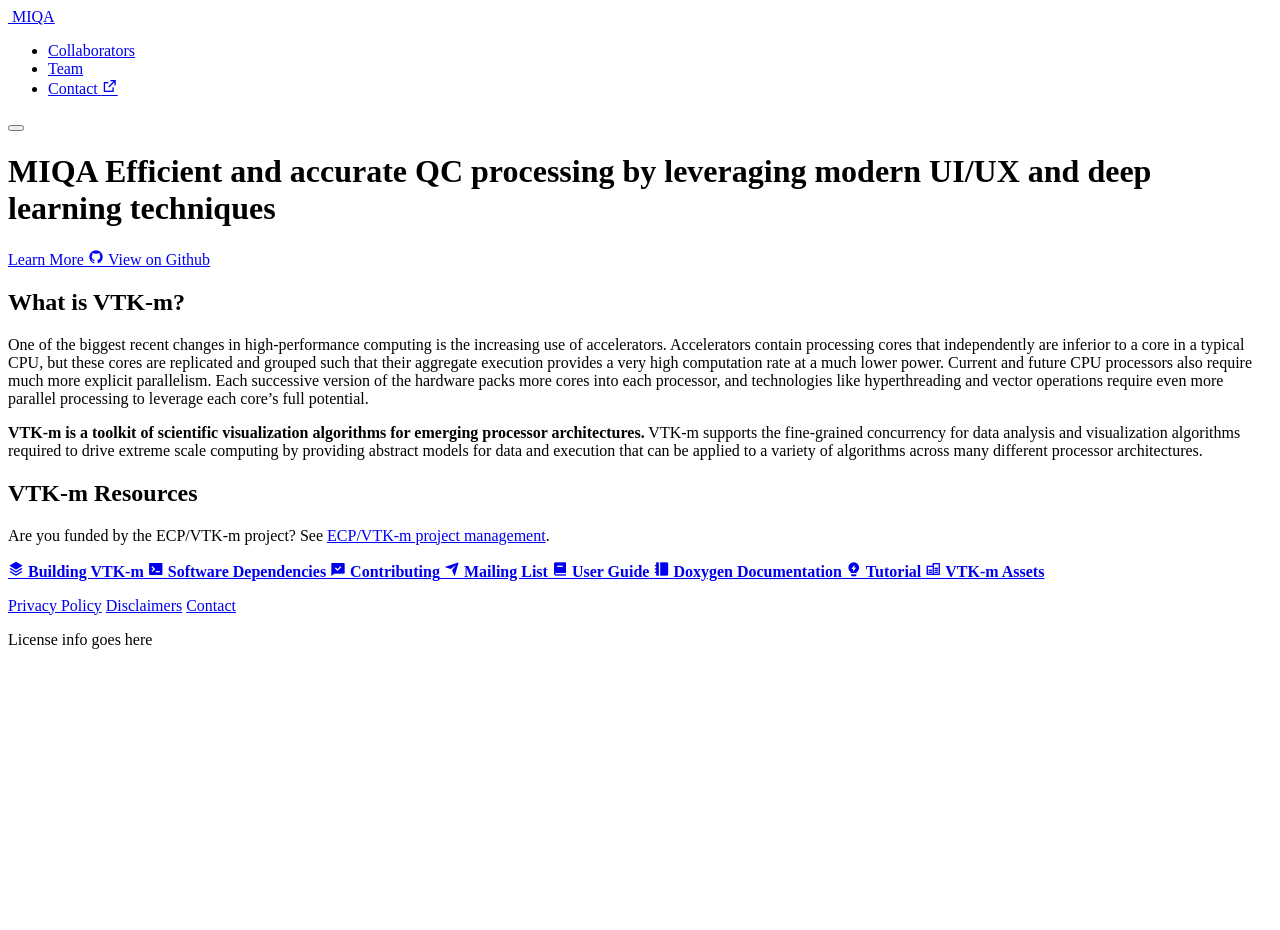
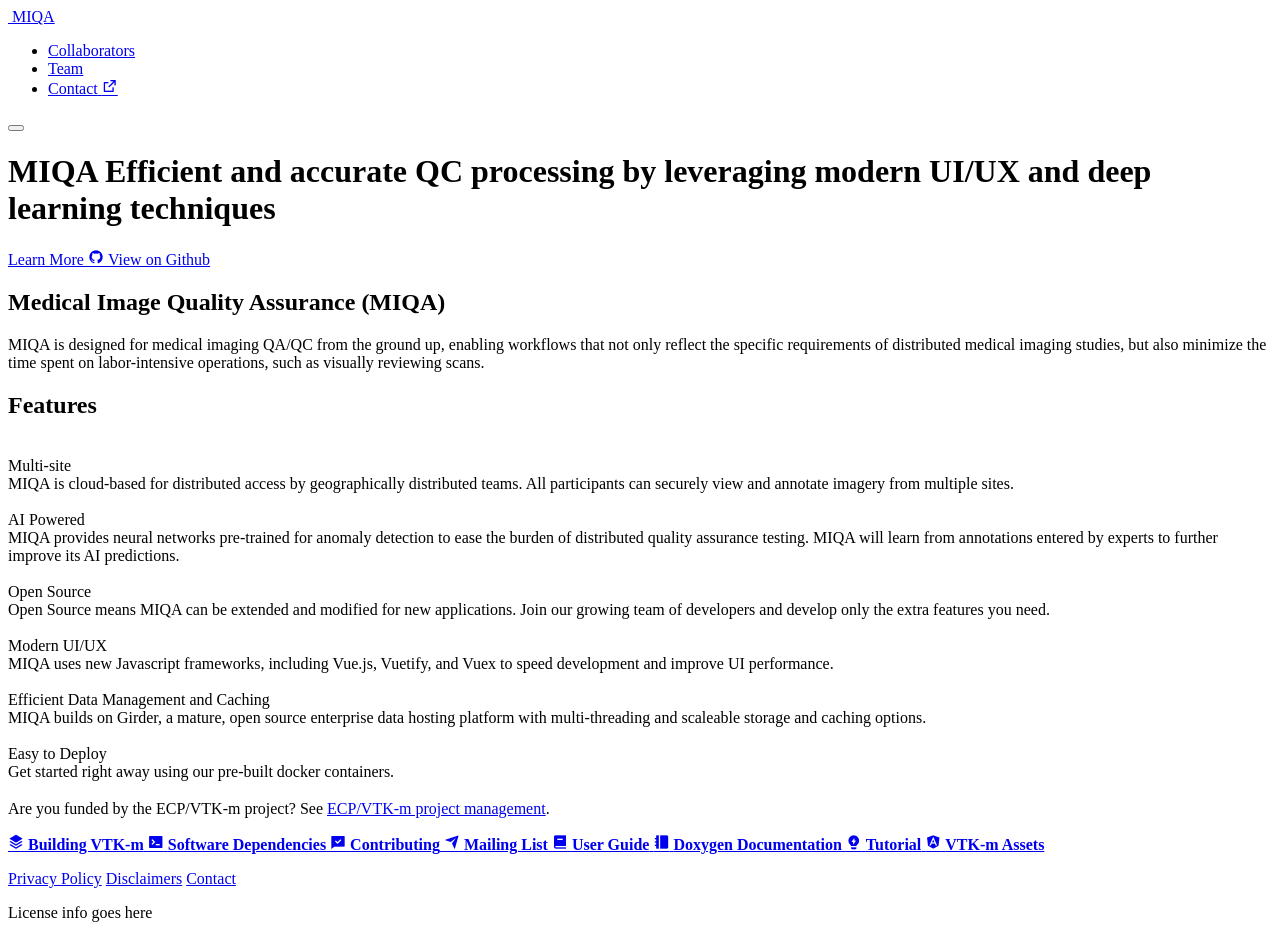
Before and after one commit to OpenImaging/miqa-phase1, a Jekyll site: the page built from docs/_pages/index.md, in a window 1280 px wide. Built offline with Jekyll 4.4.1, drawn with Linux system fonts in a browser that asks for light colours; our own code applies the rules of GitHub Pages for plain Markdown files; before the commit the page ends 900 px from its top, so only the background shows below that.

Commit message:
Add feature section on main page Add features include file Add features icon images Add feature items headings and descriptions in md file Update assets names

```diff
--- /dev/null
+++ b/docs/_includes/features.html
@@ -0,0 +1,15 @@
+<div class="w-full">
+    <h2 class="font-light text-3xl text-secondary-400 text-center py-6">{{ page.features_title }}</h2>
+</div>
+<div class="gap-10 grid grid-cols-2 p-6 pt-0 text-xs sm:flex-grow sm:grid-cols-1 md:text-base lg:p-10 lg:grid-cols-2">
+    {% for feature in page.features %}
+    <div class="flex">
+        <img src="{{ feature.icon | prepend: site.baseurl }}" class="max-h-14 pr-6" alt="">
+        <!-- <i class="block mb-2 text-primary-500 text-4xl">{{ feature.icon }} </i> -->
+        <div>
+            <div class="text-xl font-black text-secondary-800">{{ feature.name }}</div>
+            <div class="text-secondary-400">{{ feature.description }}</div>
+        </div>
+    </div>
+    {% endfor %}
+</div>
--- a/docs/_layouts/homepage.html
+++ b/docs/_layouts/homepage.html
@@ -3,15 +3,14 @@
 {% include hero.html %}
 
 <main class="content">
-  <section class="container max-w-7xl mx-auto py-6 px-4 sm:px-6 lg:py-16 lg:pt-8 lg:flex lg:flex-wrap">
-    {% if page.download_link %}
-      {% include download.html %}
-    {% endif %}
-    <div class="p-6 w-full lg:flex-2 lg:p-0 lg:pl-16 lg:w-2/3">
-      {{ content }}
-    </div>
-  </section>
-
+  <div class="bg-gradient-to-t from-primary-50">
+    <section class="container max-w-7xl mx-auto py-6 px-4 sm:px-6 lg:py-16 lg:pt-8 lg:flex lg:flex-wrap">
+      <div class="text-secondary-400 text-center pt-12">
+        {{ content }}
+      </div>
+      {% include features.html %}
+    </section>
+  </div>
   {% if page.resources != empty %}
   <section class="bg-gradient-to-br from-secondary-100 to-secondary-300 py-6 lg:py-16">
     <div class="container max-w-7xl mx-auto px-4 sm:px-6">
--- a/docs/_pages/index.md
+++ b/docs/_pages/index.md
@@ -13,9 +13,29 @@ learn_more_link: 'https://github.com/OpenImaging/miqa'
 github_link: 'https://github.com/OpenImaging/miqa'
 
 # Resources
-resources_title: VTK-m Resources
+features_title: Features
 resources_blurb: >-
   <p class="text-xs">Are you funded by the ECP/VTK-m project? See <a href="https://m.vtk.org/index.php/ECP/VTK-m_project_management" target="_blank">ECP/VTK-m project management</a>.</p>
+
+features:
+  - name: Multi-site
+    icon: img/icons/MultiSite.png
+    description: 'MIQA is cloud-based for distributed access by geographically distributed teams. All participants can securely view and annotate imagery from multiple sites.'
+  - name: AI Powered
+    icon: img/icons/AIPowered.png
+    description: 'MIQA provides neural networks pre-trained for anomaly detection to ease the burden of distributed quality assurance testing. MIQA will learn from annotations entered by experts to further improve its AI predictions.'
+  - name: Open Source
+    icon: img/icons/OpenSource.png
+    description: 'Open Source means MIQA can be extended and modified for new applications. Join our growing team of developers and develop only the extra features you need.'
+  - name: Modern UI/UX
+    icon: img/icons/ModernUIUX.png
+    description: 'MIQA uses new Javascript frameworks, including Vue.js, Vuetify, and Vuex to speed development and improve UI performance.'
+  - name: Efficient Data Management and Caching
+    icon: img/icons/DataManagement.png
+    description: 'MIQA builds on Girder, a mature, open source enterprise data hosting platform with multi-threading and scaleable storage and caching options.'
+  - name: Easy to Deploy
+    icon: img/icons/Deploy.png
+    description: 'Get started right away using our pre-built docker containers.'
 
 resources:
   - name: Building VTK-m
@@ -40,7 +60,7 @@ resources:
     icon: ri-lightbulb-flash-fill
     link: '/tutorial'
   - name: VTK-m Assets
-    icon: ri-database-line
+    icon: ri-angularjs-fill
     link: '/assets'
 
 # Publications
@@ -51,8 +71,6 @@ pubs_blurb: >-
 
 ---
 
-# What is VTK-m?
+# **M**edical **I**mage **Q**uality **A**ssurance **(MIQA)**
 
-One of the biggest recent changes in high-performance computing is the increasing use of accelerators. Accelerators contain processing cores that independently are inferior to a core in a typical CPU, but these cores are replicated and grouped such that their aggregate execution provides a very high computation rate at a much lower power. Current and future CPU processors also require much more explicit parallelism. Each successive version of the hardware packs more cores into each processor, and technologies like hyperthreading and vector operations require even more parallel processing to leverage each core’s full potential.
-
-**VTK-m is a toolkit of scientific visualization algorithms for emerging processor architectures.** VTK-m supports the fine-grained concurrency for data analysis and visualization algorithms required to drive extreme scale computing by providing abstract models for data and execution that can be applied to a variety of algorithms across many different processor architectures.
+MIQA is designed for medical imaging QA/QC from the ground up, enabling workflows that not only reflect the specific requirements of distributed medical imaging studies, but also minimize the time spent on labor-intensive operations, such as visually reviewing scans.
```
Also changed, not shown: docs/_pages/assets.md (+11 -11 lines), docs/img/icons/AIPowered.png (added), docs/img/icons/DataManagement.png (added), docs/img/icons/Deploy.png (added), docs/img/icons/ModernUIUX.png (added), docs/img/icons/MultiSite.png (added), docs/img/icons/OpenSource.png (added).
